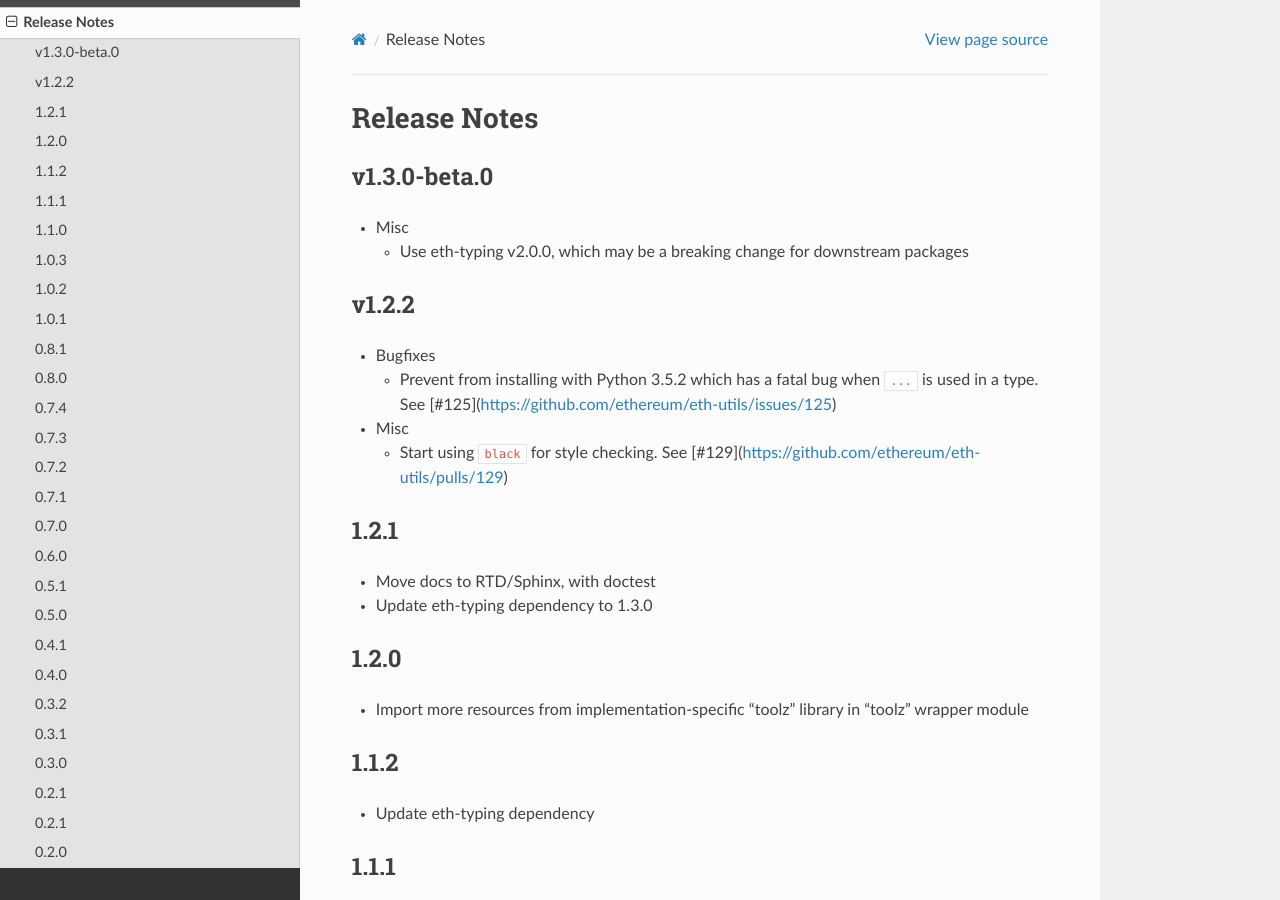
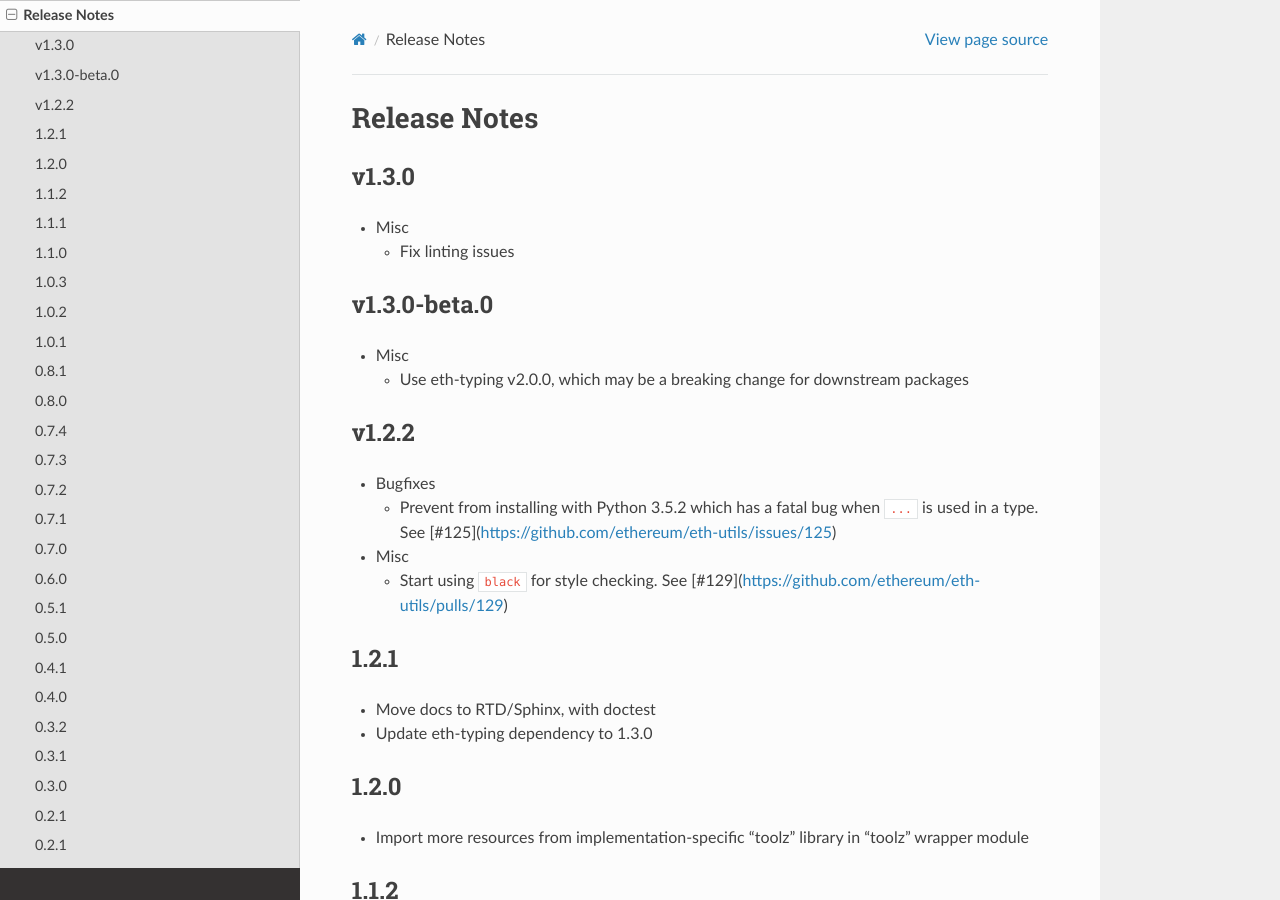
Before and after one commit to ethereum/eth-utils, a Sphinx documentation site: the page built from docs/releases.rst, in a window 1280 px wide and 900 px high. Built offline with Sphinx 7.4.7 and the Read the Docs theme 2.0.0, drawn with Linux system fonts in a browser that asks for light colours.

Commit message:
Modify release notes for upcoming v1.3.0 release

```diff
--- a/docs/releases.rst
+++ b/docs/releases.rst
@@ -1,5 +1,12 @@
 Release Notes
 =============
+
+v1.3.0
+--------------
+
+- Misc
+
+  - Fix linting issues
 
 v1.3.0-beta.0
 --------------
```
